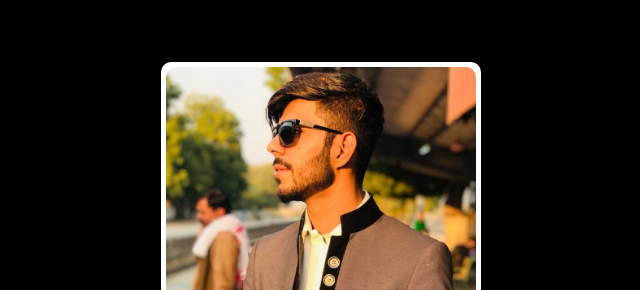
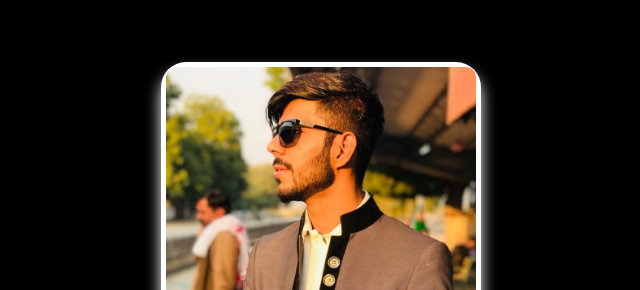
Before and after one commit to Shahbazali19/ME, a plain HTML site: page index.html in a window 1280 px wide. Shown: the part 138-428 px from the top of the page, without its empty margins (319-959 px from the left). Drawn offline with Linux system fonts and the light colour scheme.

Commit message:
Update style.css

```diff
--- a/style.css
+++ b/style.css
@@ -29,11 +29,11 @@ html,body{
   width: 100%;
   padding: 5px;
   background: #fff;
-  border-radius: 10px;
+  border-radius: 25px;
   transform: translateY(0deg);
   transform-style: preserve-3d;
   backface-visibility: hidden;
-  box-shadow: 0px 10px 15px rgba(0,0,0,0.1);
+  box-shadow: 0px 10px 15px white;
   transition: transform 0.7s cubic-bezier(0.4,0.2,0.2,1);
 }
 .wrapper:hover > .front-face{
```
